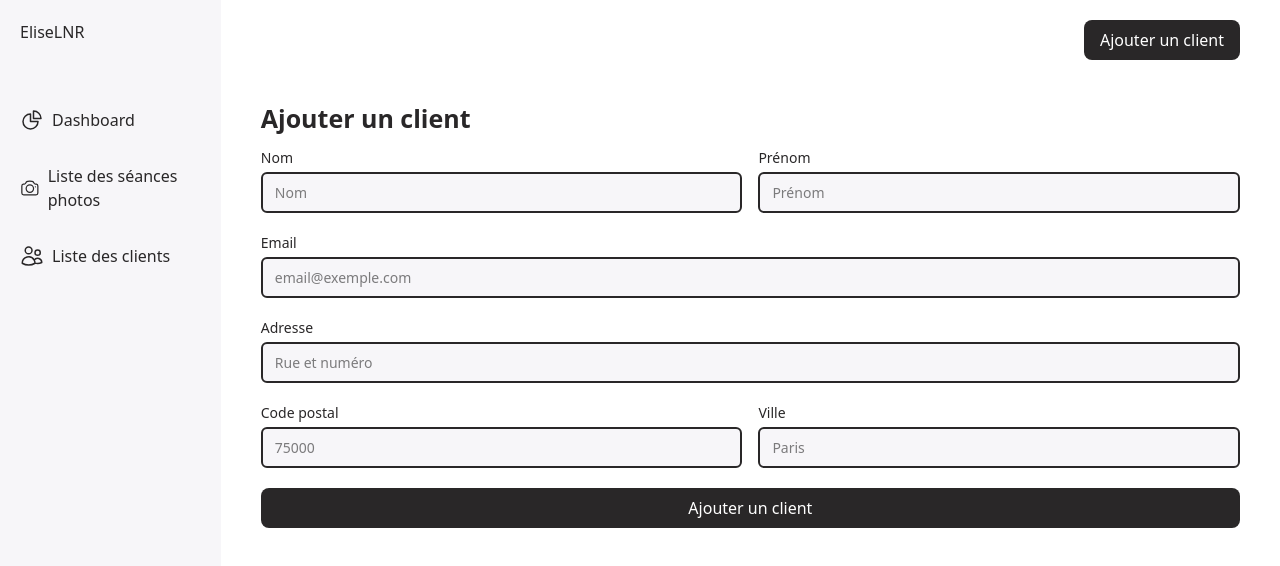
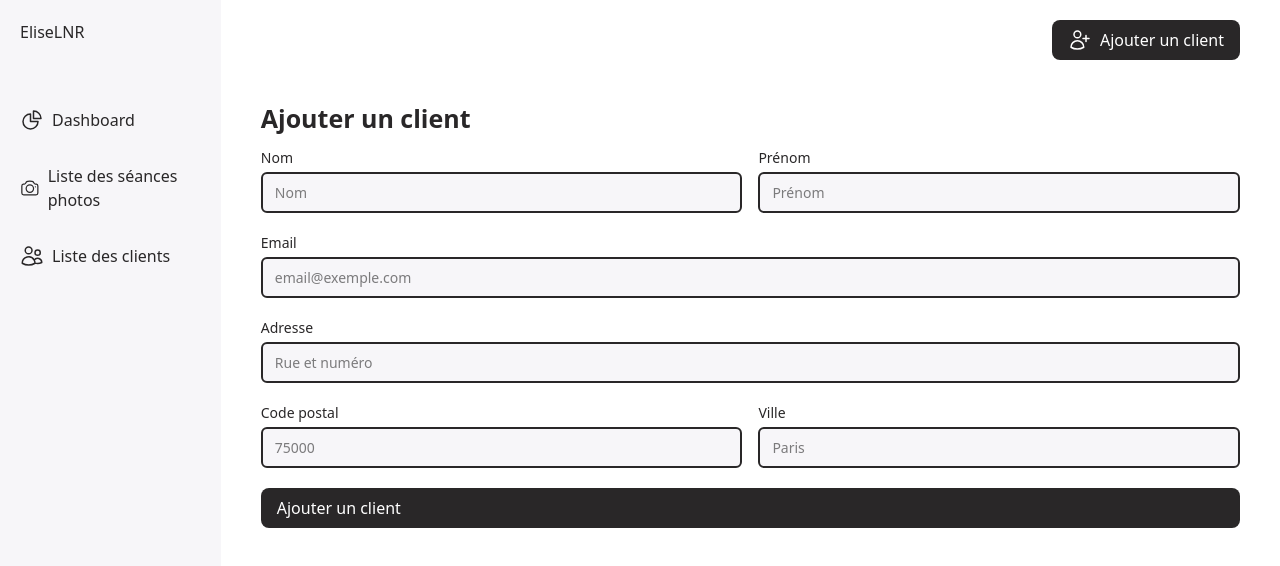
Before and after one commit to EliseLei/eliselnr-backoffice, a React (Create React App) app: page /add-client in a window 1280 px wide. Shown: the top 566 px of the page. Built offline with nearby package versions, Linux system fonts and the light colour scheme.

Commit message:
added pluscircle and userplus icons

```diff
--- a/src/components/Common/Button.jsx
+++ b/src/components/Common/Button.jsx
@@ -2,13 +2,14 @@ import React, { Component } from "react";
 
 class Button extends Component {
   render() {
-    const { label, type = "button", onClick } = this.props;
+    const { label, icon, type = "button", onClick } = this.props;
     return (
       <button
         type={type}
         onClick={onClick}
-        className="bg-primary text-white px-4 py-2 rounded-lg hover:bg-primary-light transition cursor-pointer"
+        className="inline-flex bg-primary text-white px-4 py-2 rounded-lg hover:bg-primary-light transition cursor-pointer"
       >
+        {icon && <span className="pr-2">{icon}</span>}
         {label}
       </button>
     );
--- a/src/components/Common/Header.jsx
+++ b/src/components/Common/Header.jsx
@@ -1,13 +1,14 @@
 import React from "react";
 import { NavLink } from "react-router-dom";
 import { Button } from "..";
+import { UserPlus } from "../Icons";
 
 class Header extends React.Component {
   render() {
     return (
       <div className="px-10 pt-5 w-full text-right">
         <NavLink to="/add-client" className="py-4">
-          <Button label="Ajouter un client" />
+          <Button label="Ajouter un client" icon={<UserPlus />} />
         </NavLink>
       </div>
     );
--- /dev/null
+++ b/src/components/Icons/PlusCircle.jsx
@@ -0,0 +1,20 @@
+function PlusCircle({ className = "size-5", ...props }) {
+  return (
+    <svg
+      xmlns="http://www.w3.org/2000/svg"
+      fill="none"
+      viewBox="0 0 24 24"
+      strokeWidth={1.5}
+      stroke="currentColor"
+      className="size-6"
+    >
+      <path
+        strokeLinecap="round"
+        strokeLinejoin="round"
+        d="M12 9v6m3-3H9m12 0a9 9 0 1 1-18 0 9 9 0 0 1 18 0Z"
+      />
+    </svg>
+  );
+}
+
+export default PlusCircle;
--- /dev/null
+++ b/src/components/Icons/UserPlus.jsx
@@ -0,0 +1,20 @@
+function UserPlus({ className = "size-5", ...props }) {
+  return (
+    <svg
+      xmlns="http://www.w3.org/2000/svg"
+      fill="none"
+      viewBox="0 0 24 24"
+      strokeWidth={1.5}
+      stroke="currentColor"
+      className="size-6"
+    >
+      <path
+        strokeLinecap="round"
+        strokeLinejoin="round"
+        d="M18 7.5v3m0 0v3m0-3h3m-3 0h-3m-2.25-4.125a3.375 3.375 0 1 1-6.75 0 3.375 3.375 0 0 1 6.75 0ZM3 19.235v-.11a6.375 6.375 0 0 1 12.75 0v.109A12.318 12.318 0 0 1 9.374 21c-2.331 0-4.512-.645-6.374-1.766Z"
+      />
+    </svg>
+  );
+}
+
+export default UserPlus;
--- a/src/components/Icons/index.js
+++ b/src/components/Icons/index.js
@@ -1,4 +1,6 @@
 export { default as Camera } from './Camera';
 export { default as ChartPie } from './ChartPie';
 export { default as PencilSquare } from './PencilSquare';
+export { default as UserPlus } from './UserPlus';
+export { default as PlusCircle } from './PlusCircle';
 export { default as Users } from './Users';
--- a/src/components/Shootings/ShootingsList.jsx
+++ b/src/components/Shootings/ShootingsList.jsx
@@ -1,7 +1,8 @@
 import React, { Component } from "react";
 import { NavLink } from "react-router-dom";
-import { ShootingSummary, Button, StatusBadge } from "..";
-import { ShootingType, PhotoStatus } from "../../enums";
+import { ShootingSummary, Button } from "..";
+import { ShootingType } from "../../enums";
+import { PlusCircle } from "../Icons";
 
 class ShootingsList extends Component {
   render() {
@@ -74,7 +75,7 @@ class ShootingsList extends Component {
     return (
       <>
         <NavLink to="/add-shooting-photo" className="py-4">
-          <Button label="Ajouter une séance photo" />
+          <Button label="Ajouter une séance photo" icon={<PlusCircle />} />
         </NavLink>
 
         <div className="mt-10 grid grid-cols-5 gap-4 p-3 font-semibold">
--- a/src/output.css
+++ b/src/output.css
@@ -233,6 +233,9 @@
   .grid {
     display: grid;
   }
+  .inline-flex {
+    display: inline-flex;
+  }
   .table {
     display: table;
   }
@@ -300,6 +303,12 @@
   }
   .justify-center {
     justify-content: center;
+  }
+  .justify-end {
+    justify-content: flex-end;
+  }
+  .gap-2 {
+    gap: calc(var(--spacing) * 2);
   }
   .gap-4 {
     gap: calc(var(--spacing) * 4);
@@ -386,6 +395,9 @@
   }
   .pt-5 {
     padding-top: calc(var(--spacing) * 5);
+  }
+  .pr-2 {
+    padding-right: calc(var(--spacing) * 2);
   }
   .pl-2 {
     padding-left: calc(var(--spacing) * 2);
```
